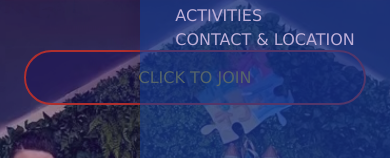
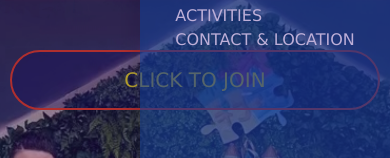
Before and after one commit to jalilzod/skills-scout, a plain HTML site: page index.html in a window 390 px wide. Shown: the part 238-396 px from the top of the page. Drawn offline with Linux system fonts and the light colour scheme.

Commit message:
adjucte the size of the font btn

```diff
--- a/style.css
+++ b/style.css
@@ -266,4 +266,7 @@
   .moto h2{
     font-size: 20px;
   }
+  .main-btn a{
+    font-size: 20px;
+  }
 }
```
